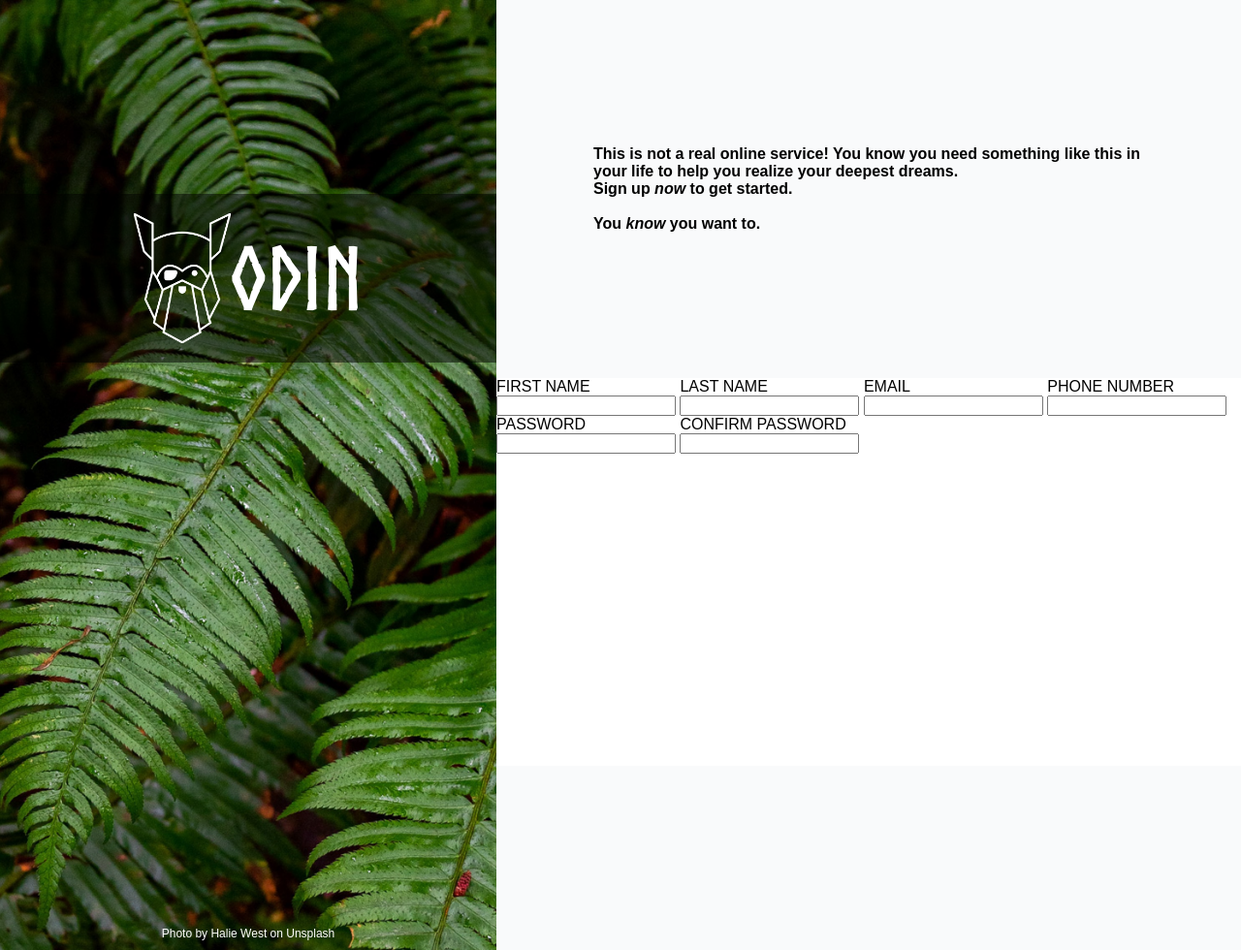
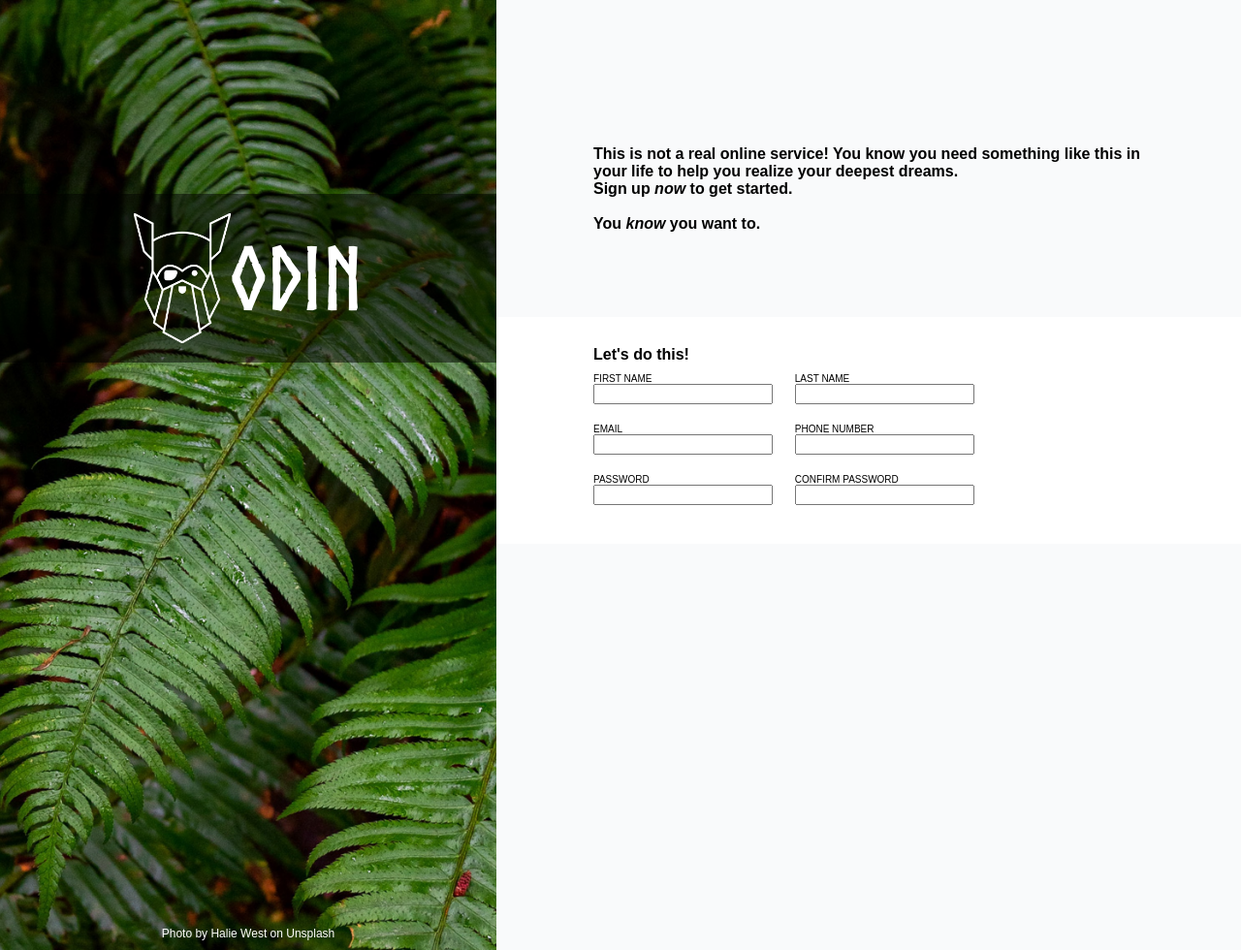
Before and after one commit to xiao-meng1/sign-up-form, a plain HTML site: page index.html in a window 1280 px wide. Shown: the whole page at 97% size. Drawn offline with Linux system fonts and the light colour scheme.

Commit message:
position form

```diff
--- a/index.html
+++ b/index.html
@@ -19,28 +19,29 @@
     <div id="right-container">
         <div id="right-top-container">This is not a real online service! You know you need something like this in your life to help you realize your deepest dreams. <br> Sign up <em>now</em> to get started. <br> <br> You <em>know</em> you want to.</div>
         <div id="right-center-container">
+            <p>Let's do this!</p>
             <form>
-                <div class="inline-block">
+                <div class="input-block">
                     <label for="first-name">FIRST NAME</label>
                     <input type="text" id="first-name">
                 </div>
-                <div class="inline-block">
+                <div class="input-block">
                     <label for="last-name">LAST NAME</label>
                     <input type="text" id="last-name">
                 </div>
-                <div class="inline-block">
+                <div class="input-block">
                     <label for="email">EMAIL</label>
                     <input type="email" id="email">
                 </div>
-                <div class="inline-block">
+                <div class="input-block">
                     <label for="phone-number">PHONE NUMBER</label>
                     <input type="tel" id="phone-number">
                 </div>
-                <div class="inline-block">
+                <div class="input-block">
                     <label for="password">PASSWORD</label>
                     <input type="password" id="password">
                 </div>
-                <div class="inline-block">
+                <div class="input-block">
                     <label for="confirm-password">CONFIRM PASSWORD</label>
                     <input type="password" id="confirm-password">
                 </div>
--- a/styles.css
+++ b/styles.css
@@ -71,24 +71,37 @@ body {
     background-color: var(--panel-color);
 }
 
+/* #right-top-container, #right-bottom-container {
+    flex: 1;
+} */
+
+#right-top-container {
+    padding: 150px 100px 50px 100px;
+    height: 327px;
+    font-weight: bold;
+}
+
+#right-center-container{
+    background-color: white;
+}
+#right-center-container > p {
+    margin-top: 30px;
+    margin-left: 100px;
+    font-weight: bold;
+}
+
+form {
+    margin-left: 90px;
+    margin-bottom: 30px;
+    width: 500px;
+    font-size: 10px;
+}
+
 input, label {
     display: block;
 }
 
-#right-top-container, #right-bottom-container {
-    flex: 1;
+.input-block {
+    display: inline-block;
+    margin: 10px;
 }
-
-#right-top-container {
-    margin: 150px 100px 50px 100px;
-    font-weight: bold;
-}
-
-#right-center-container {
-    height: 400px;
-    background-color: white;
-}
-
-.inline-block {
-    display: inline-block;
-}
```
